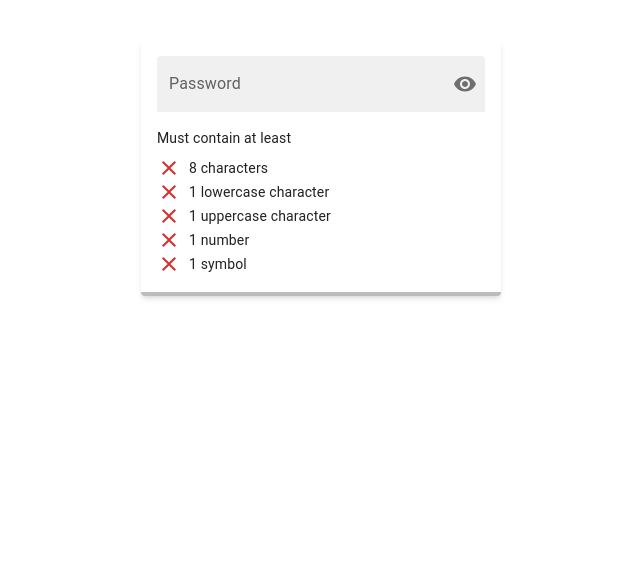
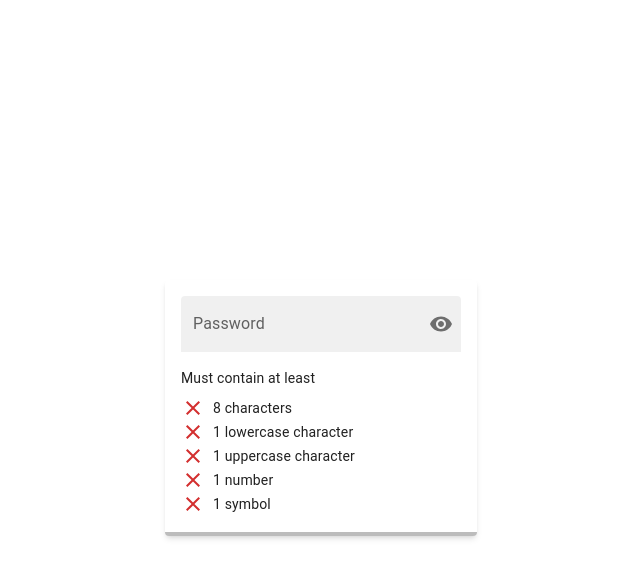
Before and after one commit to pramodboda/password-validator-reactjs, a React (Vite) app: page / in a window 1280 px wide. Shown: the top 578 px of the page, without its empty margins (319-959 px from the left). Built offline with nearby package versions, Linux system fonts and the light colour scheme.

Commit message:
DEV: Centered card

```diff
--- a/src/App.css
+++ b/src/App.css
@@ -1,9 +1,3 @@
-#root {
-  max-width: 360px;
-  margin: 0 auto;
-  padding: 2rem;
-}
-
 /* removing default eye icon from input */
 input::-ms-reveal,
 input::-ms-clear {
--- a/src/App.jsx
+++ b/src/App.jsx
@@ -1,15 +1,20 @@
-import { useState } from "react";
-import reactLogo from "./assets/react.svg";
-import viteLogo from "/vite.svg";
 import "./App.css";
 
-import PasswordValidator from "./assets/components/PasswordValidator/PasswordValidator";
+import Box from "@mui/material/Box";
+
+import PasswordValidator from "./components/PasswordValidator/PasswordValidator";
+
 function App() {
-  const [count, setCount] = useState(0);
-
   return (
     <>
-      <PasswordValidator />
+      <Box
+        display="flex"
+        justifyContent="center"
+        alignItems="center"
+        minHeight="100vh"
+      >
+        <PasswordValidator />
+      </Box>
     </>
   );
 }
```
Also changed, not shown: src/components/PasswordValidator/PasswordValidator.jsx (renamed from src/assets/components/PasswordValidator/PasswordValidator.jsx).
